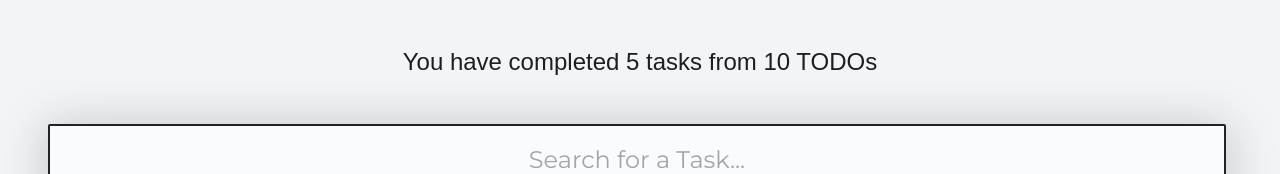
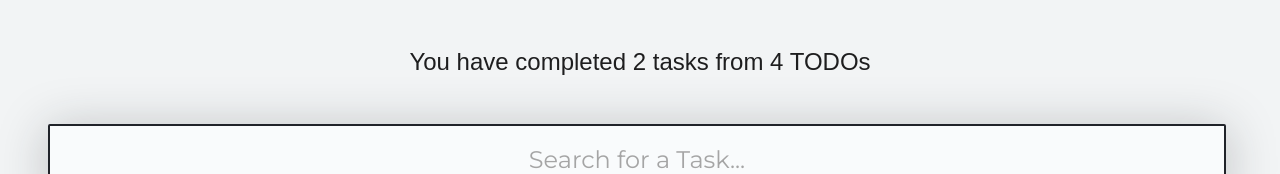
Before and after one commit to endiba360/todo-machine, a React (Create React App) app: page / in a window 1280 px wide. Shown: the top 174 px of the page. Built offline with nearby package versions, Linux system fonts and the light colour scheme.

Commit message:
feat: Filter total of task completed and set total values as arguments in component

```diff
--- a/src/App.js
+++ b/src/App.js
@@ -16,9 +16,12 @@ function App() {
   const [searchValue, setSearchValue] = useState("");
   console.log("This is the search value: " + searchValue);
 
+  const taskCompleted = taskList.filter(task => !!task.completed).length;
+  const totalTasks = taskList.length;
+
   return (
     <>
-      <TodoCounter completed={5} total={10} />
+      <TodoCounter completed={taskCompleted} total={totalTasks} />
       <TodoSearch searchValue={searchValue} setSearchValue={setSearchValue} />
 
       <TodoList>
```
